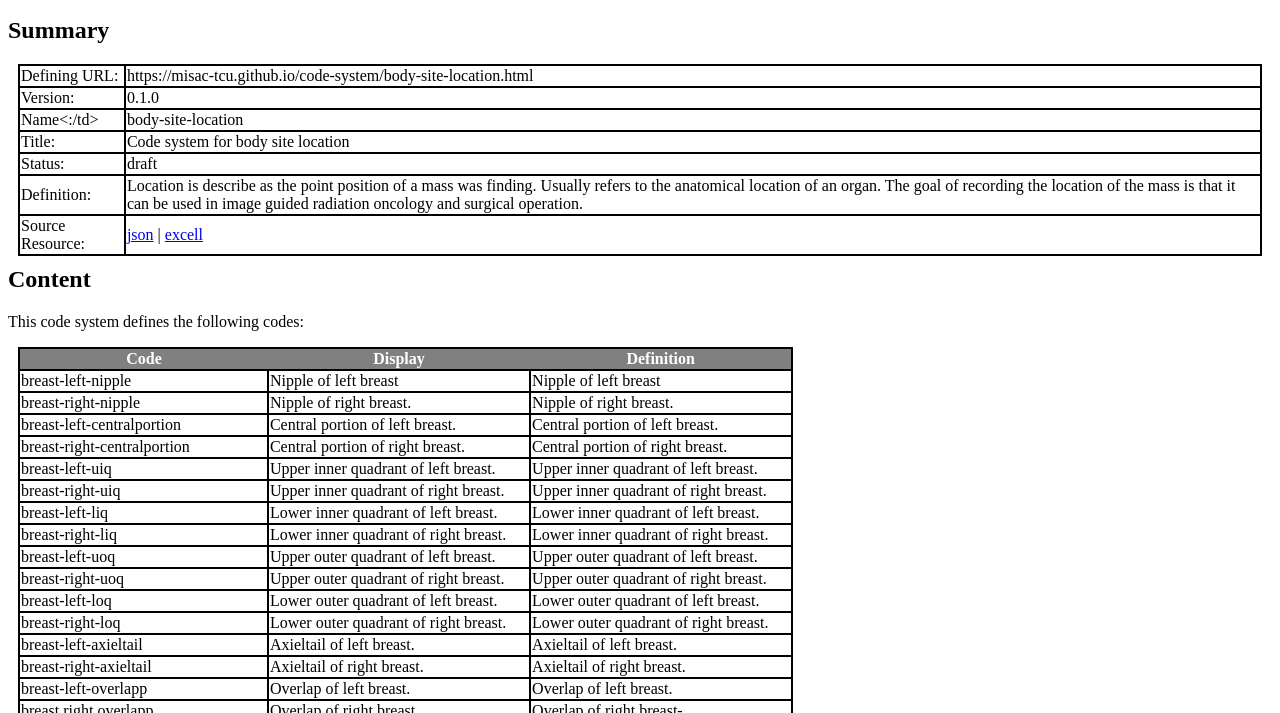
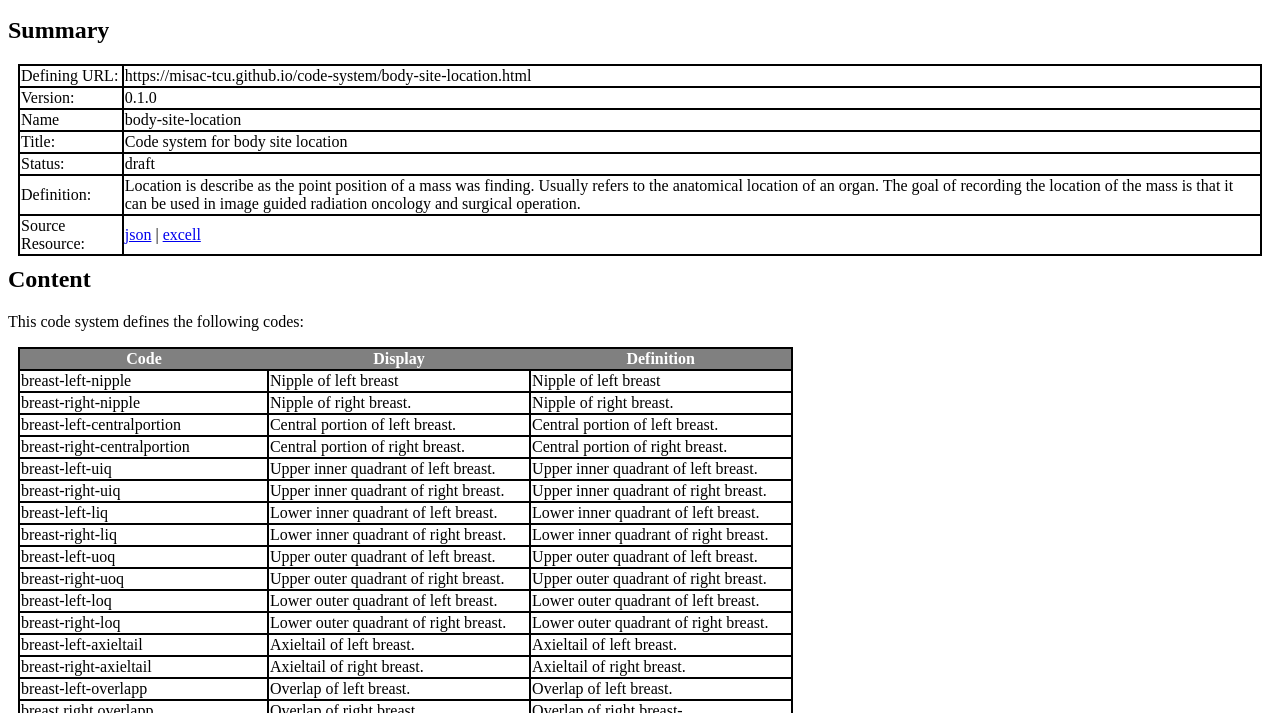
Before and after one commit to misac-tcu/code-system, a plain HTML site: page body-site-location.html in a window 1280 px wide. Shown: the part 87-800 px from the top of the page. Drawn offline with Linux system fonts and the light colour scheme.

Commit message:
Remove : char

```diff
--- a/body-site-location.html
+++ b/body-site-location.html
@@ -41,7 +41,7 @@
 			<td id="cs-version"></td>
 		<tr>
 		<tr>
-			<td>Name<:/td>
+			<td>Name</td>
 			<td id="cs-name"></td>
 		<tr>
 		<tr>
```
